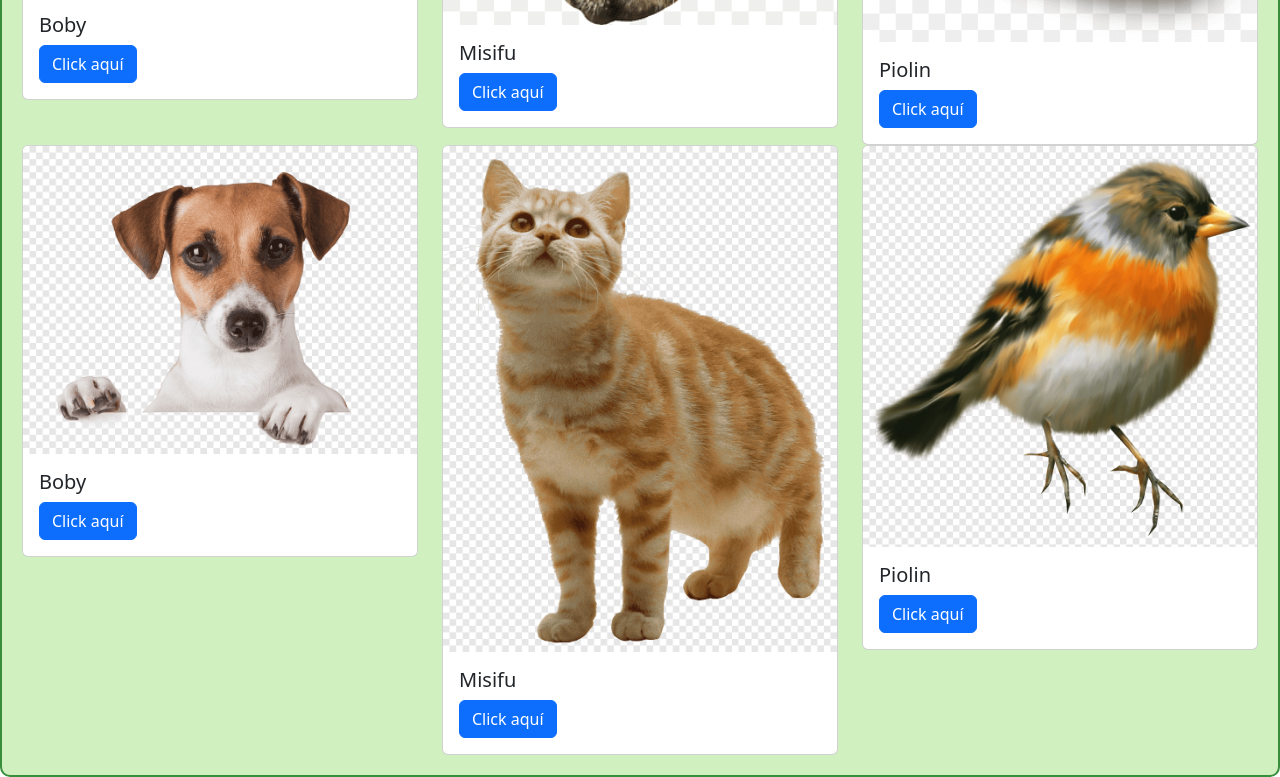
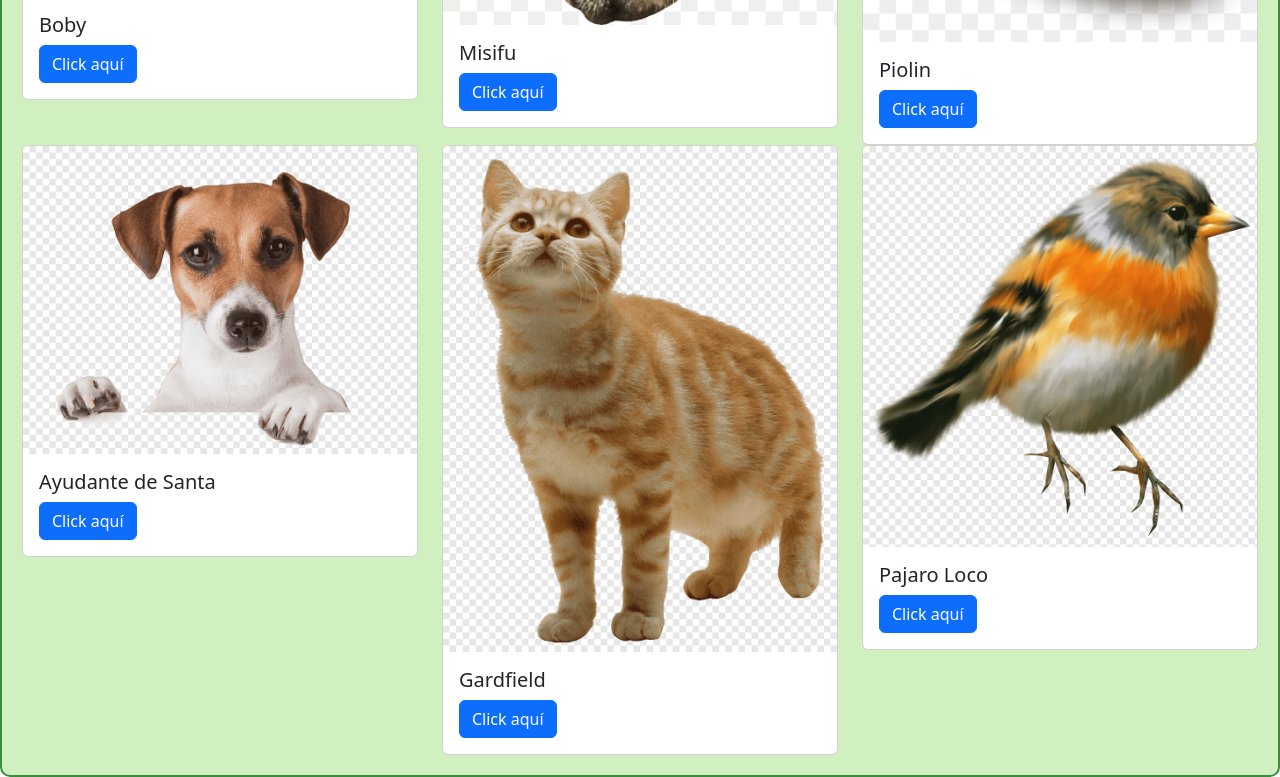
Before and after one commit to parayak/mascotas, a plain HTML site: page index.html in a window 1280 px wide. Shown: the part 564-1341 px from the top of the page. Drawn offline with nearby package versions, Linux system fonts and the light colour scheme.

Commit message:
Se modificó el nombre de las mascotas

```diff
--- a/index.html
+++ b/index.html
@@ -75,7 +75,7 @@
         <div class="card">
           <img src="perro2.png" class="card-img-top" alt="Boby">
           <div class="card-body">
-            <h5 class="card-title">Boby</h5>
+            <h5 class="card-title">Ayudante de Santa</h5>
             <a href="#" class="btn btn-primary" data-bs-toggle="modal" data-bs-target="#perroModal2">Click aquí</a>
           </div>
         </div>
@@ -84,7 +84,7 @@
         <div class="card">
           <img src="gato2.png" class="card-img-top" alt="Misifu">
           <div class="card-body">
-            <h5 class="card-title">Misifu</h5>
+            <h5 class="card-title">Gardfield</h5>
             <a href="#" class="btn btn-primary" data-bs-toggle="modal" data-bs-target="#gatoModal2">Click aquí</a>
           </div>
         </div>
@@ -93,7 +93,7 @@
         <div class="card">
           <img src="pajaro2.png" class="card-img-top" alt="Piolin">
           <div class="card-body">
-            <h5 class="card-title">Piolin</h5>
+            <h5 class="card-title">Pajaro Loco</h5>
             <a href="#" class="btn btn-primary" data-bs-toggle="modal" data-bs-target="#pajaroModal2">Click aquí</a>
           </div>
         </div>
```
